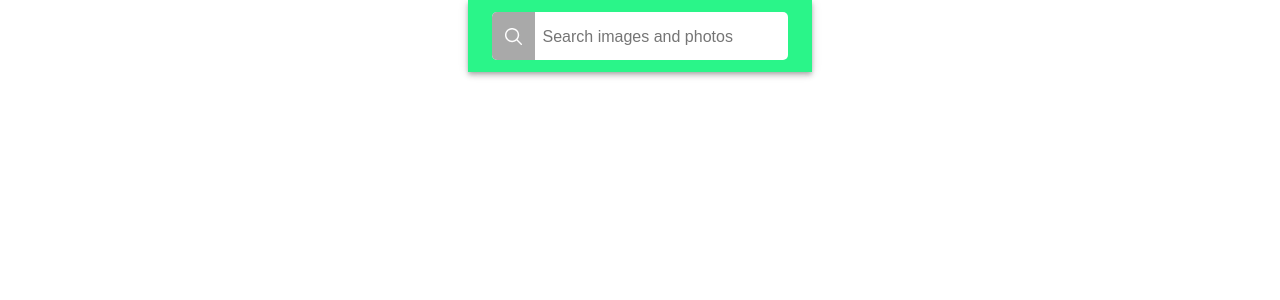
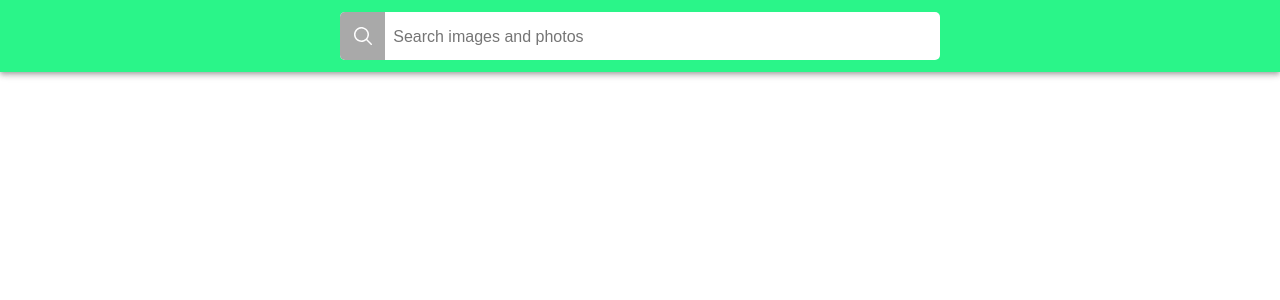
Before and after one commit to marlenaduleba/goit-react-hw-03-image-finder, a React (Create React App) app: page / in a window 1280 px wide. Shown: the top 300 px of the page. Built offline with nearby package versions, Linux system fonts and the light colour scheme.

Commit message:
Container removed

```diff
--- a/src/components/App.jsx
+++ b/src/components/App.jsx
@@ -1,10 +1,10 @@
-import { Container } from "./Container/Container";
+
 import { ImageFinder } from "./ImageFinder/ImageFinder";
 
 export const App = () => {
   return (
-    <Container>
+
       <ImageFinder />
-    </Container>
+
   );
 };
--- a/src/components/Button/Button.module.css
+++ b/src/components/Button/Button.module.css
@@ -1,7 +1,8 @@
 
 .button {
+  margin: 0 auto;
     padding: 8px 16px;
-    border-radius: 2px;
+    border-radius: 5px;
     background-color: #2af589;
     transition: all 250ms cubic-bezier(0.4, 0, 0.2, 1);
     text-align: center;
@@ -16,6 +17,7 @@
     font-style: normal;
     font-weight: 500;
     min-width: 180px;
+    max-width: 40px;
     box-shadow: 0px 3px 1px -2px rgba(0, 0, 0, 0.2),
       0px 2px 2px 0px rgba(0, 0, 0, 0.14), 0px 1px 5px 0px rgba(0, 0, 0, 0.12);
   }
--- a/src/components/Container/Container.jsx
+++ /dev/null
@@ -1,14 +0,0 @@
-import React from 'react';
-import PropTypes from 'prop-types';
-import css from './Container.module.css';
-
-export const Container = ({ children }) => {
-  return <div className={css.container}>{children}</div>;
-};
-
-Container.propTypes = {
-  children: PropTypes.oneOfType([
-    PropTypes.arrayOf(PropTypes.node),
-    PropTypes.node,
-  ]).isRequired,
-};
--- a/src/components/Container/Container.module.css
+++ /dev/null
@@ -1,11 +0,0 @@
-.container {
-    display: flex;
-    align-items: center;
-    justify-content: center;
-
-    max-width: 1170px;
-    margin-left: auto;
-    margin-right: auto;
-    padding-left: 15px;
-    padding-right: 15px;
-  }
--- a/src/components/ImageFinder/ImageFinder.jsx
+++ b/src/components/ImageFinder/ImageFinder.jsx
@@ -105,6 +105,8 @@ export class ImageFinder extends Component {
             />
           </>
         )}
+
+
         <ToastContainer autoClose={3000} />
       </div>
     );
--- a/src/components/ImageGallery/ImageGalleryList/ImageGalleryList.module.css
+++ b/src/components/ImageGallery/ImageGalleryList/ImageGalleryList.module.css
@@ -1,12 +1,11 @@
 .imageGallery {
-    display: grid;
-    max-width: calc(100vw - 48px);
-    grid-template-columns: repeat(auto-fill, minmax(320px, 1fr));
-    grid-gap: 16px;
-    margin-top: 0;
-    margin-bottom: 0;
-    padding: 0;
-    list-style: none;
-    margin-left: auto;
-    margin-right: auto;
+  display: grid;
+  margin: 10px auto;
+ width: 95vw;
+  max-width: 1400px;
+  grid-template-columns: repeat(auto-fill, minmax(320px, 1fr));
+  gap: 16px;
+  justify-content: center;
+  padding: 0;
+  list-style: none;
   }
```
Also changed, not shown: src/services/api.js (line endings or trailing spaces).
